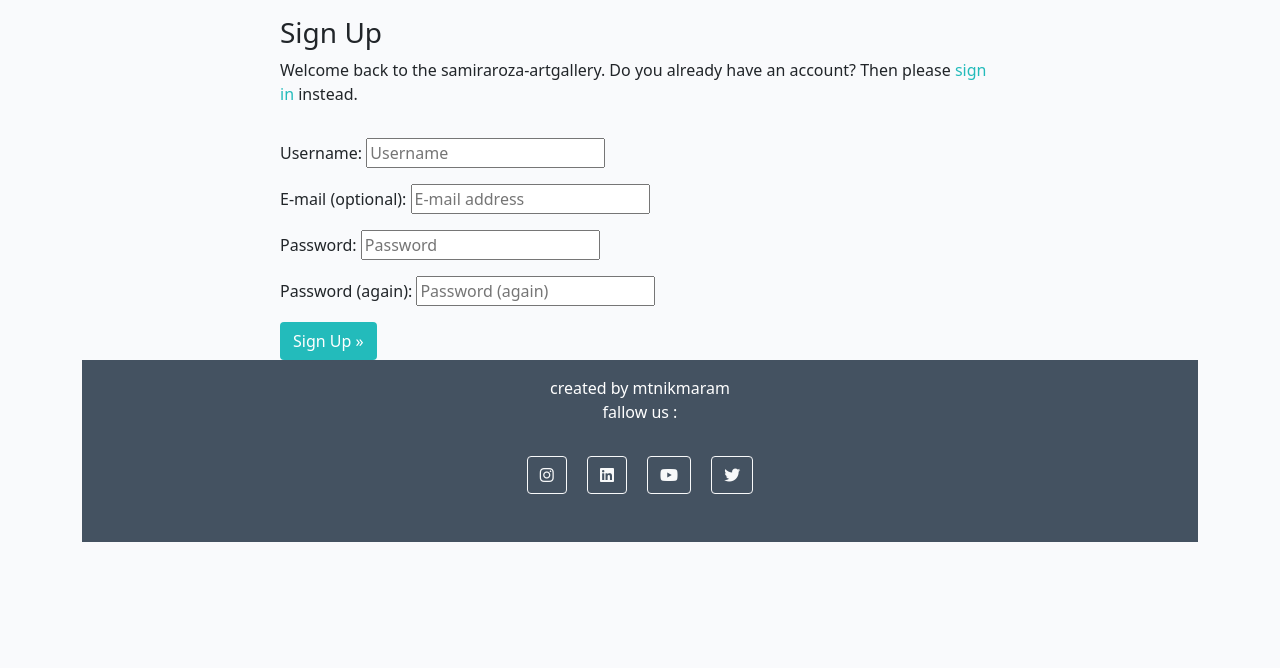
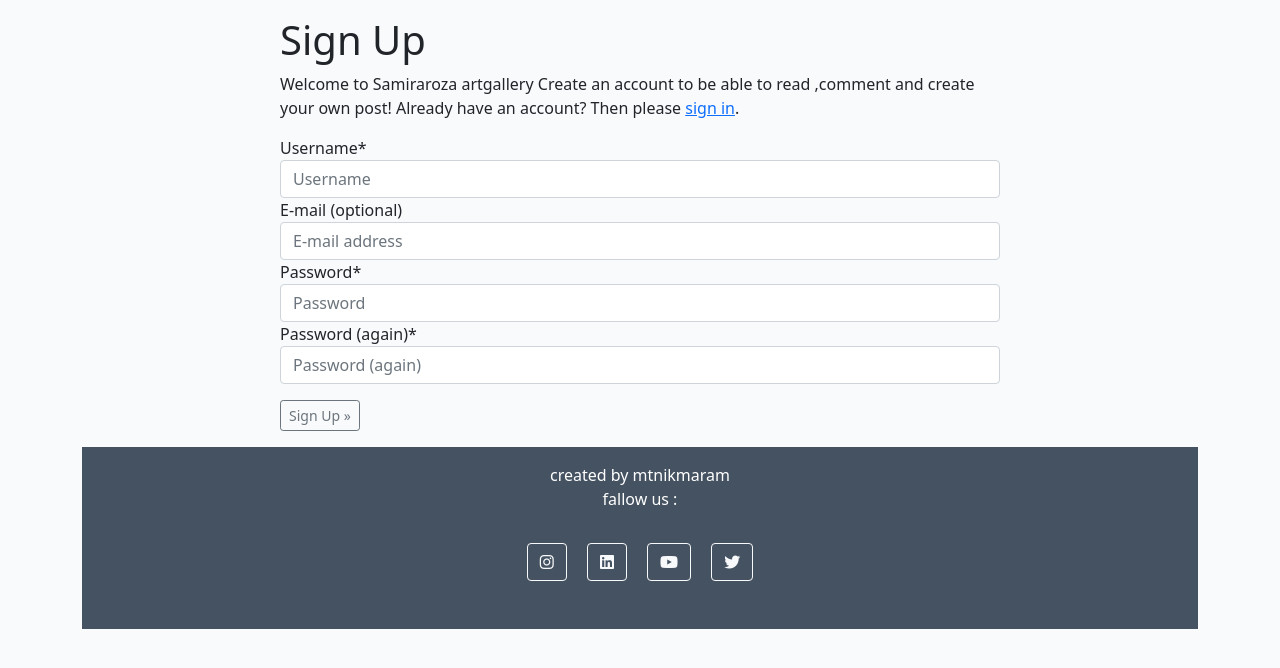
Before and after one commit to Mtnikmaram/artgallery, a Django app: page /accounts/signup/ in a window 1280 px wide. Shown: the part 56-724 px from the top of the page. Run offline with Django 4.2, Linux system fonts and the light colour scheme; some libraries are stand-ins or nearby versions.

Commit message:
finishing up

```diff
--- a/myproject/settings.py
+++ b/myproject/settings.py
@@ -27,8 +27,8 @@ TEMPLATES_DIR = os.path.join(BASE_DIR, 'templates')
 SECRET_KEY = os.environ.get('SECRET_KEY')
 
 # SECURITY WARNING: don't run with debug turned on in production!
-DEBUG = False
-#X_FRAME_OPTIONS = 'SAMEORIGIN'
+DEBUG = True
+X_FRAME_OPTIONS = 'SAMEORIGIN'
 ALLOWED_HOSTS = ['127.0.0.1:8000']
 ALLOWED_HOSTS = ['art-gallery-dbb39ec83ba6.herokuapp.com', 'localhost', '127.0.0.1']
 
--- a/templates/account/signup.html
+++ b/templates/account/signup.html
@@ -2,27 +2,28 @@
 
 {% load i18n %}
 
+{% load crispy_forms_tags %}
+
 {% block head_title %}{% trans "Signup" %}{% endblock %}
 
 {% block content %}
+
 <div class="container">
   <div class="row">
     <div class="col-md-8 mt-3 offset-md-2">
-            <h3>{% trans "Sign Up" %}</h3>
-
-            <p>{% blocktrans %}Welcome back to the samiraroza-artgallery. Do you already have an account? Then please <a
-                    class="link" href="{{ login_url }}">sign in</a> instead.{% endblocktrans %}</p>
-        </div>
-    </div>
-    <div class="row">
-        <div class="col-md-8 mt-3 offset-md-2">
-            <form class="signup" id="signup_form" method="post" action="{% url 'account_signup' %}">
+      <h1>{% trans "Sign Up" %}</h1>
+      <p class="card-text">{% blocktrans %}Welcome to Samiraroza artgallery Create an account to be able to read
+         ,comment and create your own post! Already have an account? Then please <a href="{{ login_url }}">sign
+          in</a>.{% endblocktrans %}
+      </p>
+      <form class="signup" enctype="multipart/form-data" id="signup_form" method="post"
+        action="{% url 'account_signup' %}">
         {% csrf_token %}
-                {{ form.as_p }}
+        {{ form | crispy }}
         {% if redirect_field_value %}
         <input type="hidden" name="{{ redirect_field_name }}" value="{{ redirect_field_value }}" />
         {% endif %}
-                <button class="btn btn-signup right" type="submit">{% trans "Sign Up" %} &raquo;</button>
+        <button type="submit" class="btn btn-outline-secondary mt-3 mb-3 btn-sm">{% trans "Sign Up" %} &raquo;</button>
       </form>
     </div>
   </div>
```
Also changed, not shown: db.sqlite3. Lines whose indentation alone changed are shown as unchanged.
